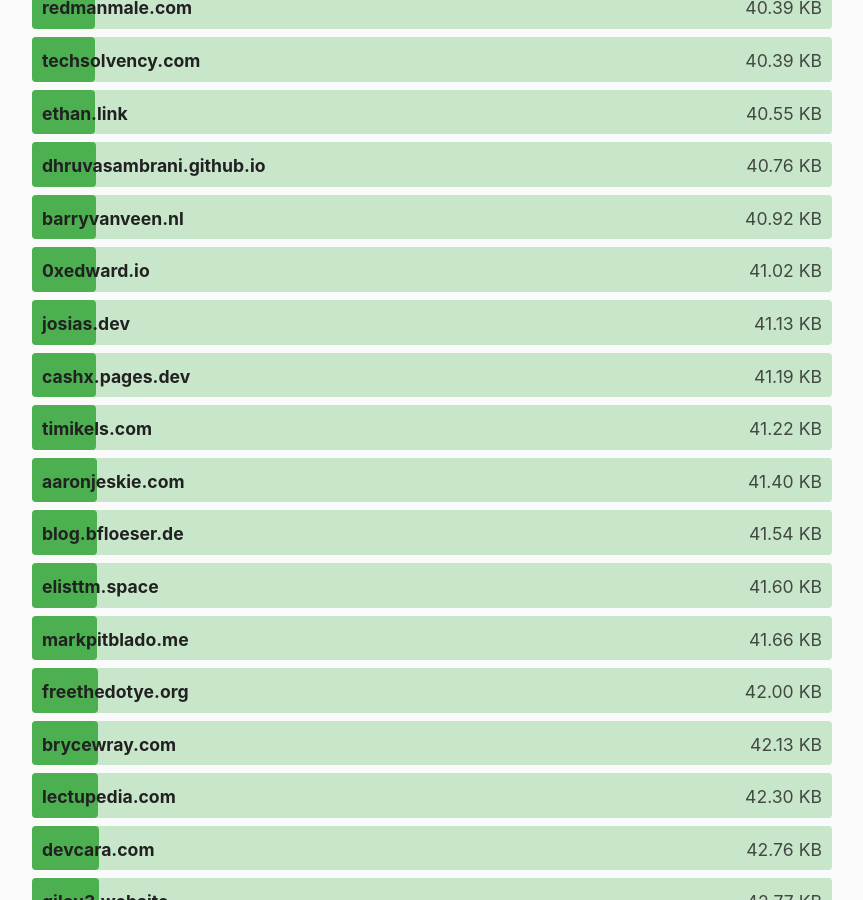
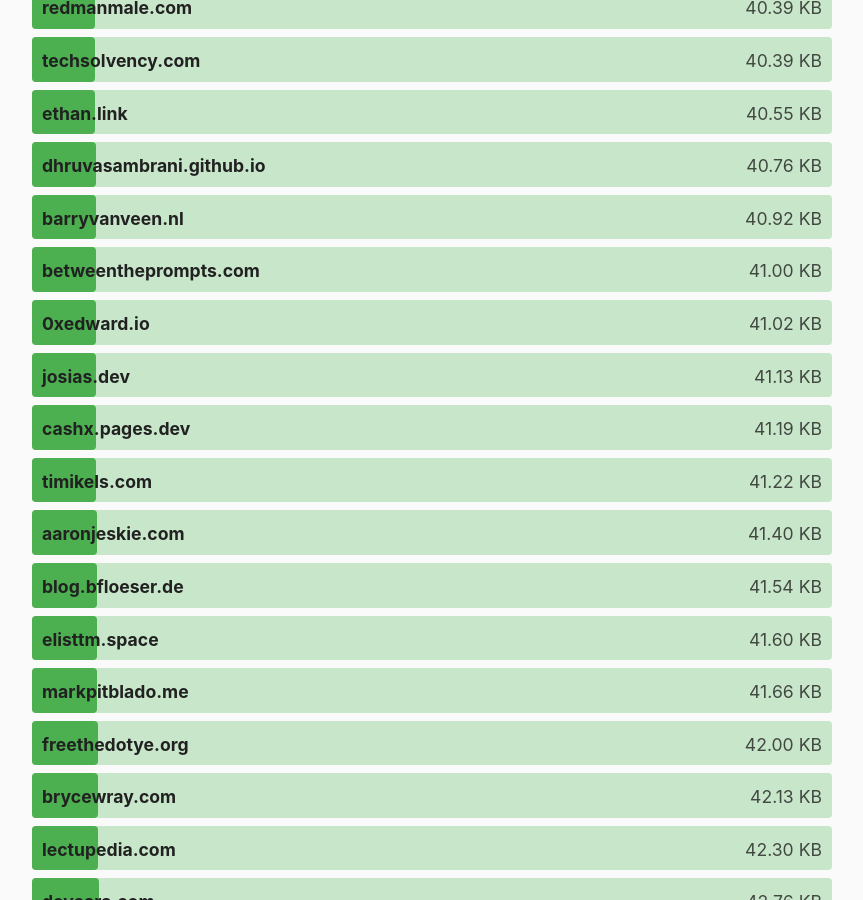
Before and after one commit to kevquirk/512kb.club, a Jekyll site: the page built from index.md, in a window 1280 px wide and 900 px high, scrolled down 13472 px. Shown: the whole window, without its empty margins (208-1071 px from the left). Built offline with Jekyll 4.4.1, drawn with Linux system fonts in a browser that asks for light colours.

Commit message:
Add betweentheprompts.com

```diff
--- a/_data/sites.yml
+++ b/_data/sites.yml
@@ -328,6 +328,11 @@
   size: 441.45
   last_checked: 2025-08-30
 
+- domain: betweentheprompts.com
+  url: https://betweentheprompts.com/
+  size: 41
+  last_checked: 2025-11-04
+
 - domain: avidseeker.github.io
   url: https://avidseeker.github.io
   size: 17.44
```
